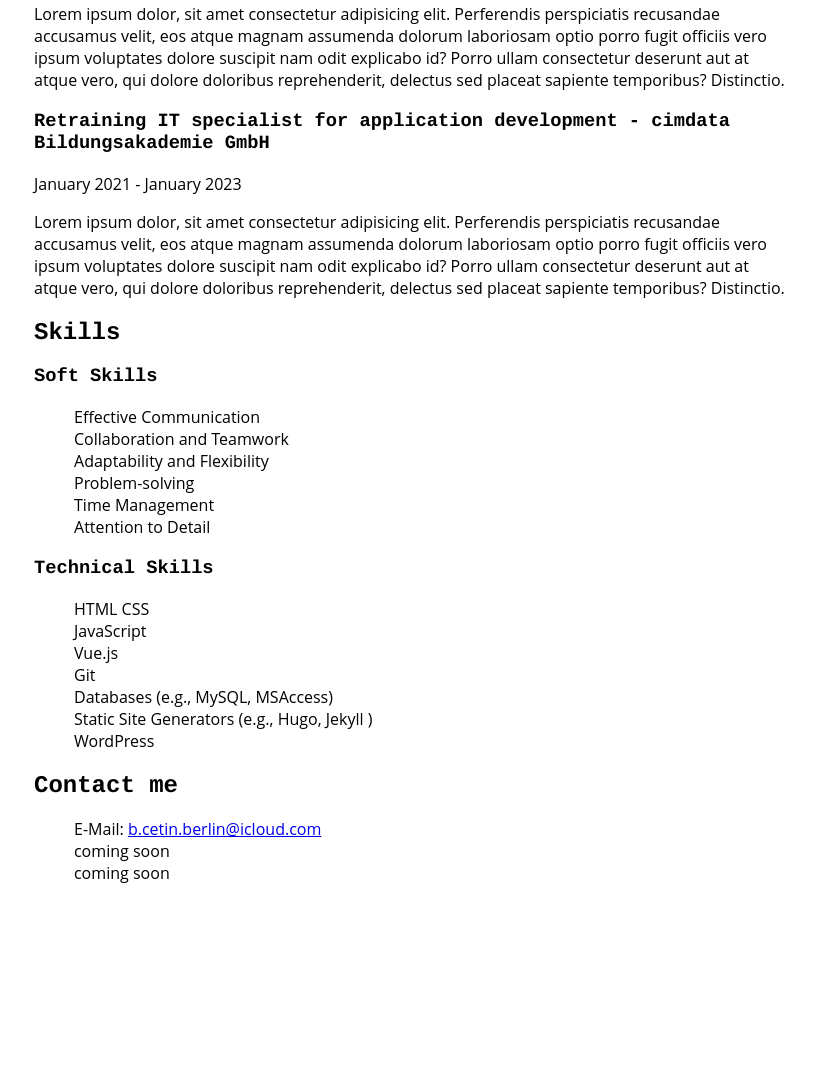
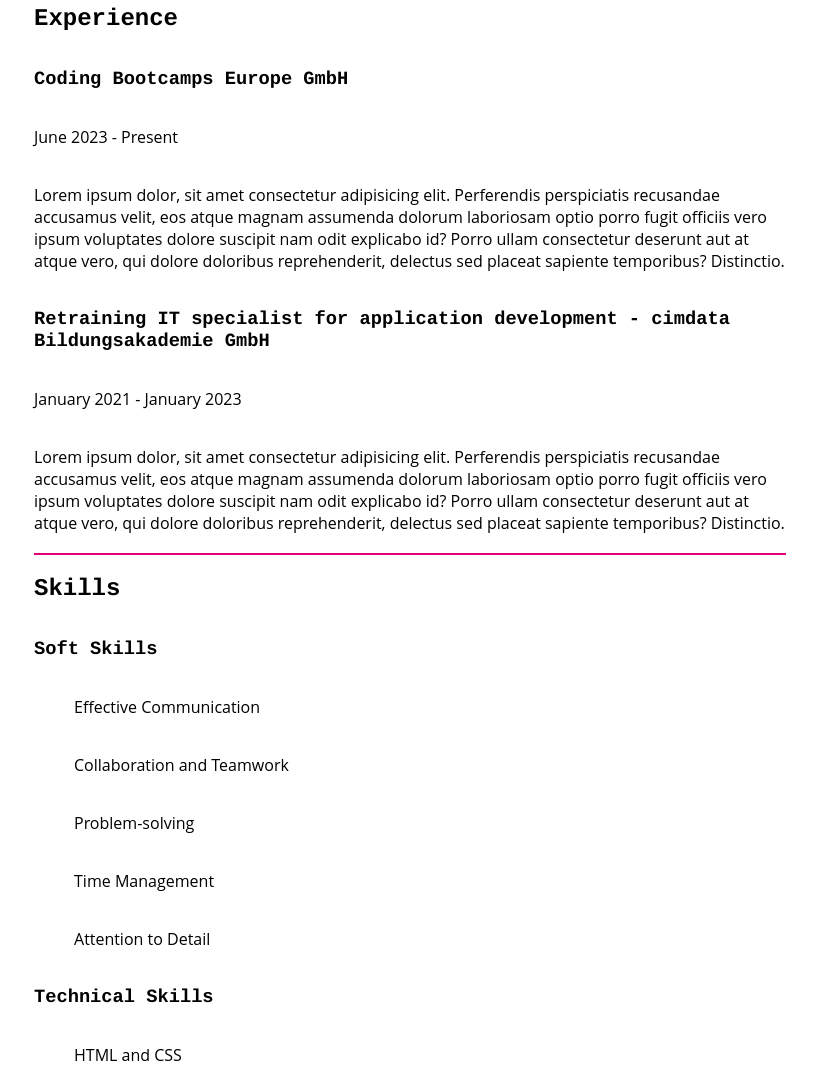
Before and after one commit to Beggsn/coding, a plain HTML site: page CV/index.html in a window 1280 px wide. Shown: the part 771-1840 px from the top of the page, without its empty margins (230-1047 px from the left). Before the commit the page ends 1719 px from the top, so only its background shows below. Drawn offline with Linux system fonts and the light colour scheme.

Commit message:
Styling with combinators and pseudo-classes

```diff
--- a/CV/css/style.css
+++ b/CV/css/style.css
@@ -1,7 +1,7 @@
 /* === GENERAL STYLES === */
 * {
   box-sizing: border-box;
-    font-family: 'Open Sans', sans-serif;
+  font-family: "Open Sans", sans-serif;
   /* outline: 1px solid black; */
 }
 
@@ -15,69 +15,70 @@ h3,
 h4,
 h5,
 h6 {
-    font-family: 'Cousine';
+  font-family: "Cousine", sans-serif;
 }
 
 /* === FONTS === */
 @font-face {
-    font-family: 'open_sansbold';
-    src: url('../fonts/opensans-bold-webfont.woff2') format('woff2'),
-        url('../fonts/opensans-bold-webfont.woff') format('woff');
+  font-family: "open_sansbold";
+  src: url("../fonts/opensans-bold-webfont.woff2") format("woff2"),
+    url("../fonts/opensans-bold-webfont.woff") format("woff");
   font-style: bold;
 }
 
 @font-face {
-    font-family: 'open_sansbold_italic';
-    src: url('../fonts/opensans-bolditalic-webfont.woff2') format('woff2'),
-        url('../fonts/opensans-bolditalic-webfont.woff') format('woff');
+  font-family: "open_sansbold_italic";
+  src: url("../fonts/opensans-bolditalic-webfont.woff2") format("woff2"),
+    url("../fonts/opensans-bolditalic-webfont.woff") format("woff");
   font-weight: bold;
   font-style: italic;
 }
 
 @font-face {
-    font-family: 'open_sansitalic';
-    src: url('../fonts/opensans-italic-webfont.woff2') format('woff2'),
-        url('../fonts/opensans-bolditalic-webfont.woff') format('woff');
+  font-family: "open_sansitalic";
+  src: url("../fonts/opensans-italic-webfont.woff2") format("woff2"),
+    url("../fonts/opensans-bolditalic-webfont.woff") format("woff");
   font-style: italic;
 }
 
 @font-face {
-    font-family: 'open_sansregular';
-    src: url('../fonts/opensans-regular-webfont.woff2') format('woff2'),
-        url('../fonts/opensans-regular-webfont.woff') format('woff');
+  font-family: "open_sansregular";
+  src: url("../fonts/opensans-regular-webfont.woff2") format("woff2"),
+    url("../fonts/opensans-regular-webfont.woff") format("woff");
 }
 
 @font-face {
-    font-family: 'Cousine';
-    src: url('../fonts/Cousine-Regular.ttf') format('truetype');
+  font-family: "Cousine";
+  src: url("../fonts/Cousine-Regular.ttf") format("truetype");
   font-style: normal;
 }
 
 @font-face {
-    font-family: 'Cousine';
-    src: url('../fonts/Cousine-Bold.ttf') format('truetype');
+  font-family: "Cousine";
+  src: url("../fonts/Cousine-Bold.ttf") format("truetype");
   font-weight: bold;
 }
-
-
-
 
 /* === SPECIFIC STYLES === */
 .header {
   padding: 48px 24px;
   text-align: center;
-    background-color: #DDDDDD;
+  background-color: #dddddd;
 }
 
 .header p {
-    font: italic bold 20px 'Cousine';
+  font: italic bold 20px "Cousine";
 }
 
 .header a {
   text-decoration: none;
   font-size: 1.2em;
   color: black;
+}
 
+nav a {
+  display: inline-block;
+  margin: 15px;
 }
 
 .main {
@@ -86,10 +87,33 @@ h6 {
   margin: 0 auto;
 }
 
-article {
-    margin-bottom: 16px;
+.main * + * {
+  margin-top: 36px;
 }
 
 li {
   list-style: none;
 }
+
+.main > * + * {
+  margin-top: 1.2em;
+  border-top: 2px solid #E20074;
+}
+
+a:link {
+  color: #e20074;
+  border-radius: 5px;
+  transition: color 0.6s;
+}
+
+a:visited {
+  color: #088696;
+}
+
+a:hover {
+  color: #e3cb17;
+}
+
+a:active {
+  color: currentColor;
+}
--- a/CV/index.html
+++ b/CV/index.html
@@ -86,7 +86,6 @@
                 <ul>
                     <li>Effective Communication</li>
                     <li>Collaboration and Teamwork</li>
-                    <li>Adaptability and Flexibility</li>
                     <li>Problem-solving</li>
                     <li>Time Management</li>
                     <li>Attention to Detail</li>
@@ -95,18 +94,16 @@
             <section>
                 <h3>Technical Skills</h3>
                 <ul>
-                    <li>HTML CSS</li>
+                    <li>HTML and CSS</li>
                     <li>JavaScript</li>
                     <li>Vue.js</li>
-                    <li>Git</li>
-                    <li>Databases (e.g., MySQL, MSAccess)</li>
                     <li>Static Site Generators (e.g., Hugo, Jekyll )</li>
                     <li>WordPress</li>
                 </ul>
             </section>
         </article>
         <article id="contact">
-            <h2>Contact me</h2>
+            <h2>Contact Me</h2>
             <ol>
                 <li>E-Mail:
                     <a href="mailto:b.cetin.berlin@icloud.com">b.cetin.berlin@icloud.com</a>
```
Lines whose indentation alone changed are shown as unchanged.
